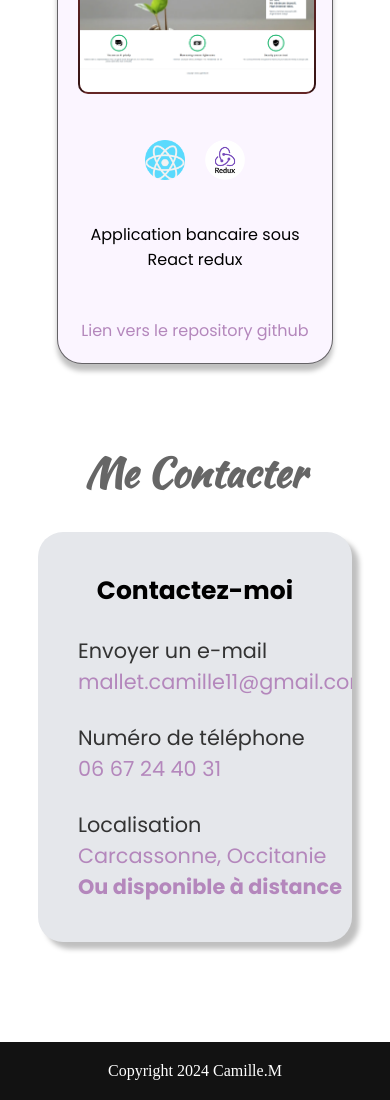
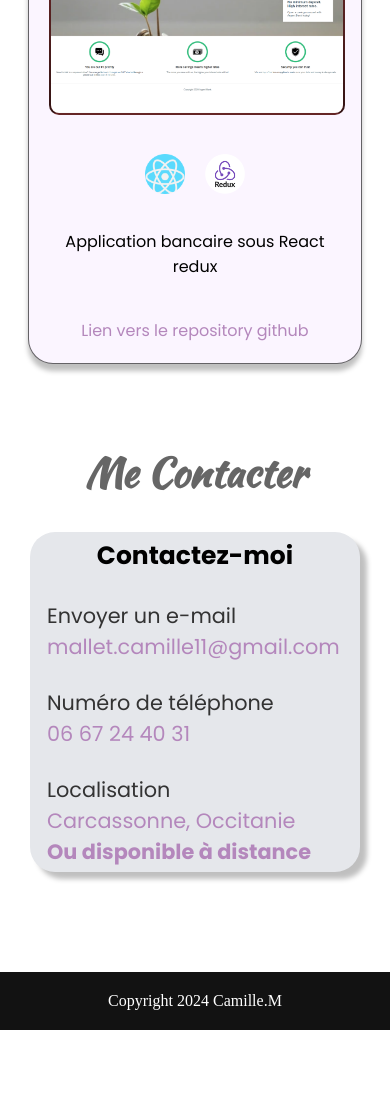
Before and after one commit to MalletCamille/Portfolio, a React (Vite) app: page / in a window 390 px wide. Shown: the part 4496-5596 px from the top of the page. After the commit the page ends 5526 px from the top, so only its background shows below. Built offline with nearby package versions, Linux system fonts and the light colour scheme.

Commit message:
fix : responsive

```diff
--- a/src/components/Contact/Contact.css
+++ b/src/components/Contact/Contact.css
@@ -70,16 +70,18 @@
 /* Small devices (phones, less than 768px) */
 @media (max-width: 768px) {
     .content_contact_section {
-        width: 60%;
-        min-width: auto;
         text-overflow : '...';
         text-overflow : ellipsis;
         text-overflow : ellipsis '.';
         white-space: nowrap;
         overflow: hidden;
+        padding: 5px;
+        width: 60%;
+        min-width: 320px;
     }
     .content_informations {
         gap: 25px;
+        padding-left: 12px;
     }
     .icon {
         display: none;
--- a/src/components/Header/Header.css
+++ b/src/components/Header/Header.css
@@ -7,6 +7,7 @@
     z-index: 100;
     background-color: white;
     margin-right: 30px;
+    border-radius: 0px 0px 25px 25px;
 }
 
 .navigation__list {
@@ -52,4 +53,7 @@
         justify-content: center;
         padding-right: 0;
     }
+    .header {
+        border-radius: 0px 0px 0px 0px;
+    }
 }
--- a/src/components/ProjectCard/ProjectCard.css
+++ b/src/components/ProjectCard/ProjectCard.css
@@ -95,6 +95,6 @@
         width: 100%;
     }
     .project_card {
-        width: 60%;
+        width: 75%;
     }
 }
--- a/src/main.jsx
+++ b/src/main.jsx
@@ -1,5 +1,5 @@
 import React from 'react'
-import ReactDOM from 'react-dom'
+import ReactDOM from 'react-dom/client'
 import './main.css'
 import Header from './components/Header/Header.jsx'
 import Footer from './components/Footer/Footer.jsx'
```
